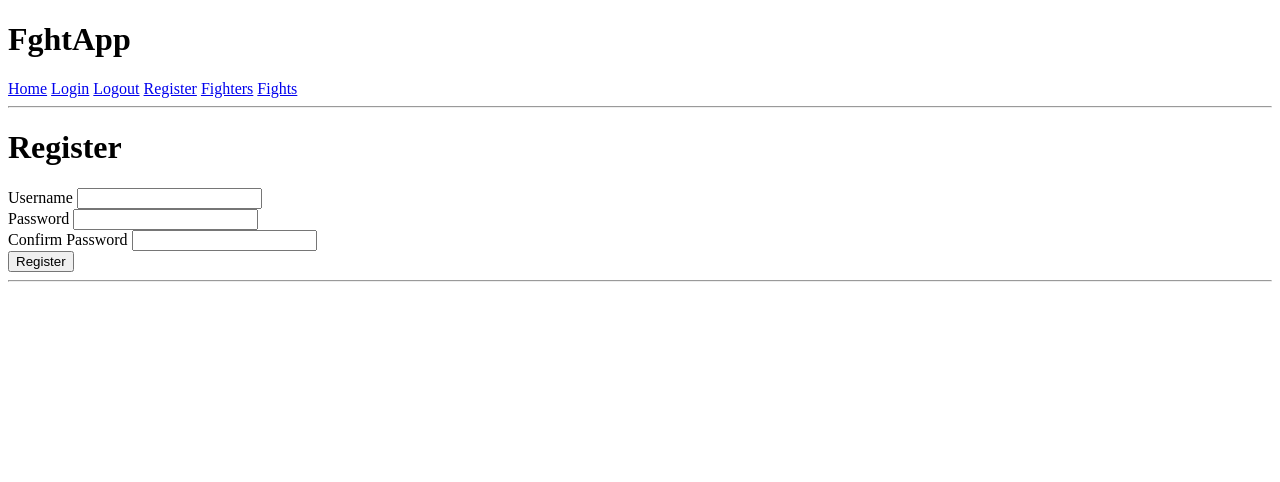
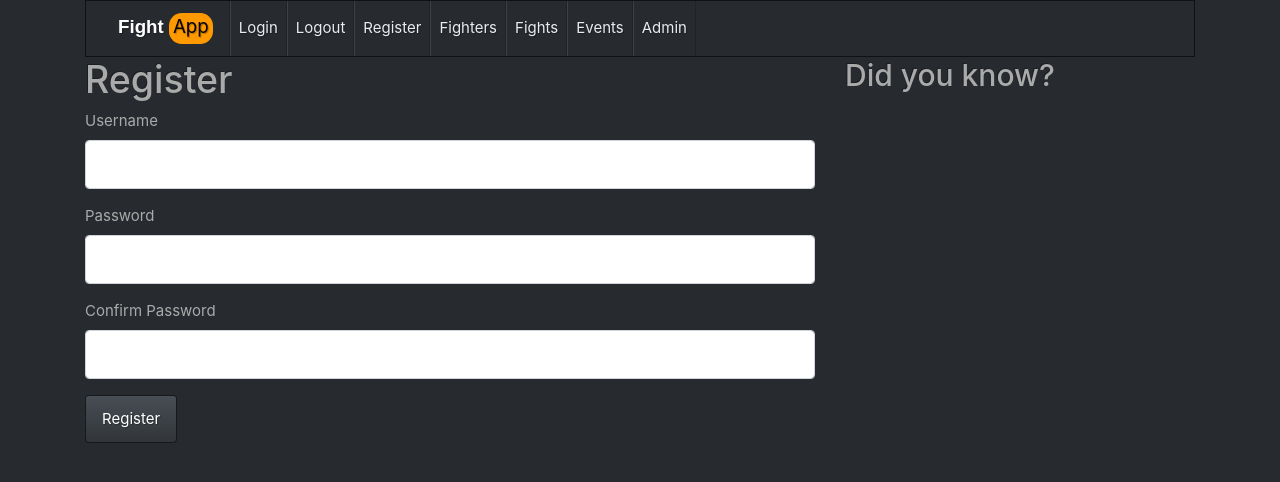
Before and after one commit to murmurian/fghtApp, a Flask app: page /register in a window 1280 px wide. Shown: the top 482 px of the page. Run offline with Flask 2, Linux system fonts and the light colour scheme; some libraries are stand-ins or nearby versions.

Commit message:
Fights can now be added. Fighters can be edited. Some updates to layout. Etc.

```diff
--- a/app.py
+++ b/app.py
@@ -1,7 +1,7 @@
 from flask import Flask
 from os import getenv
 
-app = Flask(__name__)
+app = Flask(__name__, static_folder='static')
 app.secret_key=getenv("SECRET_KEY")
 
 import routes
--- a/forms.py
+++ b/forms.py
@@ -1,23 +1,57 @@
 from flask_wtf import FlaskForm
-from wtforms import StringField, PasswordField, SelectField, DateField, validators
+from wtforms import StringField, PasswordField, SelectField, DateField, validators, IntegerField, SubmitField
+from wtforms.validators import NumberRange, ValidationError
 
 
 class RegistrationForm(FlaskForm):
-    username = StringField('Username', [validators.Length(min=4, max=16, message='Username must be between 4 and 16 characters')])
-    password = PasswordField('Password', [validators.DataRequired(), validators.Length(
-        min=5, message='Password must be at least 5 characters'), validators.EqualTo('confirm', message='Passwords must match')])
-    confirm = PasswordField('Confirm Password')
+    username = StringField("Username", [validators.Length(min=4, max=16, message="Username must be between 4 and 16 characters")])
+    password = PasswordField("Password", [validators.DataRequired(), validators.Length(
+        min=5, message="Password must be at least 5 characters"), validators.EqualTo("confirm", message="Passwords must match")])
+    confirm = PasswordField("Confirm Password")
+    submit = SubmitField("Submit")
 
 
 class SearchForm(FlaskForm):
-    q = StringField('Search', [validators.Length(max=30, message='Search term must be less than 30 characters')])
+    q = StringField("Search", [validators.Length(max=30, message="Search term must be less than 30 characters")])
+    submit = SubmitField("Submit")
 
 
 class FighterForm(FlaskForm):
-    firstname = StringField('First Name', validators=[validators.DataRequired()])
-    lastname = StringField('Last Name', validators=[validators.DataRequired()])
-    nickname = StringField('Nickname')
-    born = DateField('Born', format='%Y-%m-%d')
-    height = StringField('Height')
-    weight = StringField('Weight')
-    country = SelectField('Country', coerce=int)
+    firstname = StringField("First Name", validators=[validators.DataRequired()])
+    lastname = StringField("Last Name", validators=[validators.DataRequired()])
+    nickname = StringField("Nickname")
+    born = DateField("Born", format="%Y-%m-%d")
+    height = StringField("Height")
+    weight = StringField("Weight")
+    country = SelectField("Country", coerce=int)
+    submit = SubmitField("Submit")
+
+
+class FightForm(FlaskForm):
+    fighter1 = SelectField("Fighter 1", coerce=int)
+    fighter2 = SelectField("Fighter 2", coerce=int)
+    referee = SelectField("Referee", coerce=int)
+    rounds = IntegerField("Rounds", validators=[validators.DataRequired(), NumberRange(min=1, max=5)])
+    ending_round = IntegerField("Ending Round", validators=[validators.DataRequired(), validators.NumberRange(min=1, max=5)])
+    minutes = IntegerField("Minutes", validators=[validators.Optional(), validators.NumberRange(min=0, max=5)])
+    seconds = IntegerField("Seconds", validators=[validators.Optional(), validators.NumberRange(min=0, max=59)])
+    winner = SelectField("Winner", coerce=int)
+    winning_method = StringField("Winning Method")
+    date = DateField("Date", validators=[validators.DataRequired()], format="%Y-%m-%d")
+    event = SelectField("Event", coerce=int)
+    fight_order = IntegerField("Fight Order")
+    weight_class = SelectField("Weight class", coerce=int)
+    submit = SubmitField("Submit")
+
+    def validate_fighter1(self, fighter1):
+        if self.fighter1.data == self.fighter2.data:
+            raise ValidationError("Fighter 1 and Fighter 2 must be different")
+
+    def validate_winner(self, winner):
+        if winner.data not in [self.fighter1.data, self.fighter2.data, "draw"]:
+            raise ValidationError("Winner must be one of the fighters or a draw")
+
+class OfficialsForm(FlaskForm):
+    firstname = StringField("First Name", validators=[validators.DataRequired(), validators.Length(min=2, max=30)])
+    lastname = StringField("Last Name", validators=[validators.DataRequired(), validators.Length(min=2, max=30)])
+    submit = SubmitField("Submit")
--- a/routes.py
+++ b/routes.py
@@ -1,30 +1,43 @@
 from app import app
 from db import db
 from flask import flash, redirect, render_template, request, session
-from forms import FighterForm, RegistrationForm, SearchForm
-import users, fighters, fights, countries
+from forms import FighterForm, OfficialsForm, RegistrationForm, SearchForm, FightForm
+import users, persons, matches
 
 
 @app.route("/")
 def index():
-    return render_template("index.html", session=session, users=users)
+    return render_template("index.html")
 
 
 @app.route("/login", methods=["GET", "POST"])
 def login():
     if request.method == "GET":
-        return render_template("login.html", session=session, users=users)
+        return render_template("login.html")
     username = request.form["username"]
     password = request.form["password"]
     if users.login(username, password):
         return redirect("/")
-    return render_template("error.html", message="No such username or password", session=session, users=users)
+    else:
+        flash("No such username or password")
+    return render_template("login.html")
 
 
 @app.route("/logout")
 def logout():
-    del session["user_id"]
+    if session.get("user_id"):
+        del session["user_id"]
+        flash("You have been logged out")
     return redirect("/")
+
+
+@app.route("/admin")
+def admin():
+    user_id = session.get("user_id")
+    if not user_id or not users.is_admin(user_id):
+        flash("You are not authorized to view this page")
+        return redirect("/")
+    return render_template("admin.html")
 
 
 @app.route("/register", methods=["GET", "POST"])
@@ -34,9 +47,10 @@ def register():
         username = form.username.data
         password = form.password.data
         if not users.register(username, password):
-            return render_template("error.html", message="Username already registered", session=session, users=users)
+            flash("Username already registered")
+            return render_template("/register.html", form=form)
         return redirect("/login")
-    return render_template("register.html", form=form, session=session, users=users)
+    return render_template("register.html", form=form)
 
 
 @app.route("/fighters", methods=["GET", "POST"])
@@ -45,38 +59,49 @@ def fighters_route():
     if request.method == "POST" and form.validate_on_submit() and form.q.data:
         query = form.q.data
         sql = "SELECT fighters.*, countries.name AS country_name, EXTRACT(YEAR FROM CURRENT_DATE) - EXTRACT(YEAR FROM born) AS age FROM fighters JOIN countries ON fighters.country = countries.id WHERE fighters.firstname like :query or fighters.lastname like :query or countries.name like :query"
-        result = db.session.execute(sql, {"query": '%'+query+'%'})
+        result = db.session.execute(sql, {"query": "%"+query+"%"})
     else:
         result = db.session.execute("SELECT fighters.*, countries.name AS country_name, EXTRACT(YEAR FROM CURRENT_DATE) - EXTRACT(YEAR FROM born) AS age FROM fighters JOIN countries ON fighters.country = countries.id")
     fighters = result.fetchall()
-    return render_template("fighters.html", count=len(fighters), fighters=fighters, form=form, session=session, users=users)
+    return render_template("fighters.html", count=len(fighters), fighters=fighters, form=form)
 
 
 @app.route("/fighters/new", methods=["GET", "POST"])
 def add_fighter():
+    if not users.is_admin(session.get("user_id")):
+        flash("You are not authorized to add fighters")
+        return redirect("/fighters")
     form = FighterForm()
-    form.country.choices=[(country.id, country.name) for country in countries.get_countries()]
+    form.country.choices=[(country.id, country.name) for country in matches.get_countries()]
     if request.method == "POST" and form.validate_on_submit():
-        if fighters.add_fighter(form):
-            flash('Fighter added successfully')
-            return redirect("/fighters")
+        if persons.add_fighter(form):
+            flash("Fighter added successfully")
         else:
-            flash('Fighter already exists')
-    return render_template("add_fighter.html", form=form, session=session, users=users)
+            flash("Fighter already in database")
+    return render_template("add_fighter.html", form=form, is_new=True)
 
 
-@app.route('/fighters/<int:fighter_id>')
+@app.route("/fighters/edit/<int:fighter_id>", methods=["GET", "POST"])
+def edit_fighter(fighter_id):
+    if not users.is_admin(session.get("user_id")):
+        flash("You are not authorized to edit fighters")
+        return redirect("/fighters/" + str(fighter_id))
+    form = FighterForm()
+    form.country.choices=[(country.id, country.name) for country in matches.get_countries()]
+    if request.method == "POST" and form.validate_on_submit():
+        persons.edit_fighter(form, fighter_id)
+        flash("Fighter info updated")
+    return render_template("add_fighter.html", form=form, is_new=False, fighter_id=fighter_id)
+
+@app.route("/fighters/<int:fighter_id>")
 def fighter_detail(fighter_id):
-    fighter = fighters.get_fighter(fighter_id)
-    matches = fights.get_fights(fighter_id)
-    print(fights)
-    print(fighter)
+    fighter = persons.get_fighter(fighter_id)
+    fights = matches.get_fights(fighter_id)
     if fighter:
-        print("HI!")
-        return render_template('fighter.html', fighter=fighter, fights=matches, session=session, users=users)
+        return render_template("fighter.html", fighter=fighter, fights=fights)
     else:
-        flash('Fighter not found')
-        return redirect('/fighters', session=session, users=users)
+        flash("Fighter not found")
+        return redirect("/fighters")
 
 
 @app.route("/fights")
@@ -85,3 +110,58 @@ def fights_route():
         "SELECT fights.*, f1.firstname as f1_firstname, f1.lastname as f1_lastname, f2.firstname as f2_firstname, f2.lastname as f2_lastname, r.firstname as ref_firstname, r.lastname as ref_lastname FROM fights JOIN fighters f1 ON f1.id = fights.fighter1 JOIN fighters f2 ON f2.id = fights.fighter2 JOIN referees r ON r.id = fights.referee")
     fights = result.fetchall()
     return render_template("fights.html", count=len(fights), fights=fights)
+
+
+@app.route("/fights/new", methods=["GET", "POST"])
+def add_fight():
+    if not users.is_admin(session.get("user_id")):
+        flash("You are not authorized to add fights")
+        return redirect("/fights")
+    form = FightForm()
+    form.fighter1.choices=[(fighter.id, fighter.firstname + " " + fighter.lastname) for fighter in persons.get_fighters()]
+    form.fighter2.choices=[(fighter.id, fighter.firstname + " " + fighter.lastname) for fighter in persons.get_fighters()]
+    form.winner.choices= [(-1, "Draw")] + [(fighter.id, fighter.firstname + " " + fighter.lastname) for fighter in persons.get_fighters()]
+    form.referee.choices=[(referee.id, referee.firstname + " " + referee.lastname) for referee in persons.get_referees()]
+    form.event.choices = [(-1, "N/A")] + [(event.id, event.name) for event in matches.get_events()]
+    form.weight_class.choices = persons.get_weight_classes()
+    if not form.validate_on_submit():
+        for field, errors in form.errors.items():
+            flash(f"{field} field has the following errors: {errors}")
+        return render_template("add_fight.html", form=form)
+    if request.method == "POST":
+        if matches.add_fight(form):
+            flash("Fight added successfully")
+        else:
+            flash("Fight already exists")
+    return render_template("add_fight.html", form=form)
+
+
+@app.route("/referees/new", methods=["GET", "POST"])
+def add_referee():
+    if not users.is_admin(session.get("user_id")):
+        flash("You are not authorized to add referees")
+        return redirect("/referees")
+    form = OfficialsForm()
+    if request.method == "POST" and form.validate_on_submit():
+        if persons.add_referee(form):
+            flash("Referee added successfully")
+        else:
+            flash("Referee already exists")
+    return render_template("add_official.html", form=form)
+
+
+@app.route("/events", methods=["GET", "POST"])
+def events_route():
+    events = matches.get_events()
+    return render_template("events.html", count=len(events), events=events)
+
+
+@app.route("/events/<int:event_id>")
+def event_detail(event_id):
+    event = matches.get_event(event_id)
+    fights = matches.get_fights(event_id)
+    if event:
+        return render_template("event.html", event=event, fights=fights)
+    else:
+        flash("Event not found")
+        return redirect("/events")
--- /dev/null
+++ b/static/css/main.css
@@ -0,0 +1,35 @@
+.navbar-brand span:nth-child(1) {
+  color: #ffffff;
+  font-family: sans-serif !important;
+  font-weight: bold !important;
+  display: inline-block;
+}
+
+.navbar-brand span:nth-child(2) {
+  background: #FF9900;
+  color: #000000 !important;
+  border-radius: 1vw;
+  padding: 0 0.3vw 0.2vw 0.3vw;
+  display: inline-block;
+}
+
+.hub {
+  display: block;
+  font-family: sans-serif;
+  font-weight: bold;
+  font-size: 3vw;
+  text-align: center;
+  position: fixed;
+  top: 5%;
+  left: 50%;
+  transform: translate(-50%, -50%);
+  width: 100%;
+}
+
+.hub span:nth-child(2) {
+  background: #FF9900;
+  color: #000000;
+  border-radius: 1vw;
+  padding: 0 1vw 0.6vw 1vw;
+  display: inline-block;
+}
--- a/templates/error.html
+++ /dev/null
@@ -1,6 +0,0 @@
-{% extends 'layout.html' %}
-{% block title %}ERROR{% endblock %}
-{% block content %}
-    <h1>Oops! Something went wrong!</h1>
-    <p>{{ message }}</p>
-{% endblock %}
--- a/templates/index.html
+++ b/templates/index.html
@@ -1,7 +1,7 @@
 {% extends "layout.html" %}
 {% block title %}Home{% endblock %}
 {% block content %}
-<h1>Fighters</h1>
+<h1>Welcome!</h1>
 <ul>
   {% for fighter in fighters %}
     <li>{{ fighter.firstname }} {{ fighter.lastname }}</li>
--- a/templates/layout.html
+++ b/templates/layout.html
@@ -1,23 +1,47 @@
 <!doctype html>
-<title>FghtApp - {% block title %}{% endblock %}</title>
-<h1>FghtApp</h1>
-<a href="/">Home</a>
-<a href="/login">Login</a>
-<a href="/logout">Logout</a>
-<a href="/register">Register</a>
-<a href="/fighters">Fighters</a>
-{% if session.user_id is defined and users.is_admin(session["user_id"]) %}
-<a href="/fighters/new">Add fighter</a>
-{% endif %}
-<a href="/fights">Fights</a>
-{% if session.user_id is defined and users.is_admin(session["user_id"]) %}
-<a href="/fights/new">Add fight</a>
-{% endif %}
-<hr>
-
-{% for message in get_flashed_messages() %}
-    <div class="flash-message">{{ message }}</div>
-{% endfor %}
-
-{% block content %}{% endblock %}
-<hr>
+<meta name="viewport" content="width=device-width, initial-scale=1, shrink-to-fit=no">
+<link rel="stylesheet" href="https://cdn.jsdelivr.net/npm/bootswatch@4.5.3/dist/slate/bootstrap.min.css">
+<link rel="stylesheet" href="{{url_for('static', filename='css/main.css')}}">
+<title>FghtApp</title>
+<div class="container">
+    <nav class="navbar navbar-expand-sm navbar-light bg-dark">
+        <div class="navbar-brand custom">
+            <span contenteditable="true">Fight</span>
+            <span contenteditable="true">App</span>
+        </div>
+        <ul class="navbar-nav">
+            <li class="nav-item">
+                <a class="nav-link text-light" href="/login">Login</a>
+            </li>
+            <li class="nav-item">
+                <a class="nav-link text-light" href="/logout">Logout</a>
+            </li>
+            <li class="nav-item">
+                <a class="nav-link text-light" href="/register">Register</a>
+            </li>
+            <li class="nav-item">
+                <a class="nav-link text-light" href="/fighters">Fighters</a>
+            </li>
+            <li class="nav-item">
+                <a class="nav-link text-light" href="/fights">Fights</a>
+            </li>
+            <li class="nav-item">
+                <a class="nav-link text-light" href="/events">Events</a>
+            </li>
+            <li class="nav-item">
+                <a class="nav-link text-light" href="/admin">Admin</a>
+            </li>
+        </ul>
+    </nav>
+    <div class="row">
+        <div class="col-8">
+            {% block content %}{% endblock %}
+        </div>
+        <div class="col-4">
+            <h2>Did you know?</h2>
+            {% for message in get_flashed_messages() %}
+            <div class="flash-message">{{ message }}</div>
+            {% endfor %}
+        </div>
+    </div>
+</div>
```
Also changed, not shown: countries.py (deleted, +0 -7 lines), fighters.py (deleted, +0 -36 lines), fights.py (deleted, +0 -23 lines), matches.py (added, +81 -0 lines), persons.py (added, +79 -0 lines), templates/add_fight.html (+20 -9 lines), templates/add_fighter.html (+5 -3 lines), templates/add_official.html (added, +16 -0 lines), templates/admin.html (added, +13 -0 lines), templates/event.html (added, +39 -0 lines), templates/events.html (added, +25 -0 lines).
